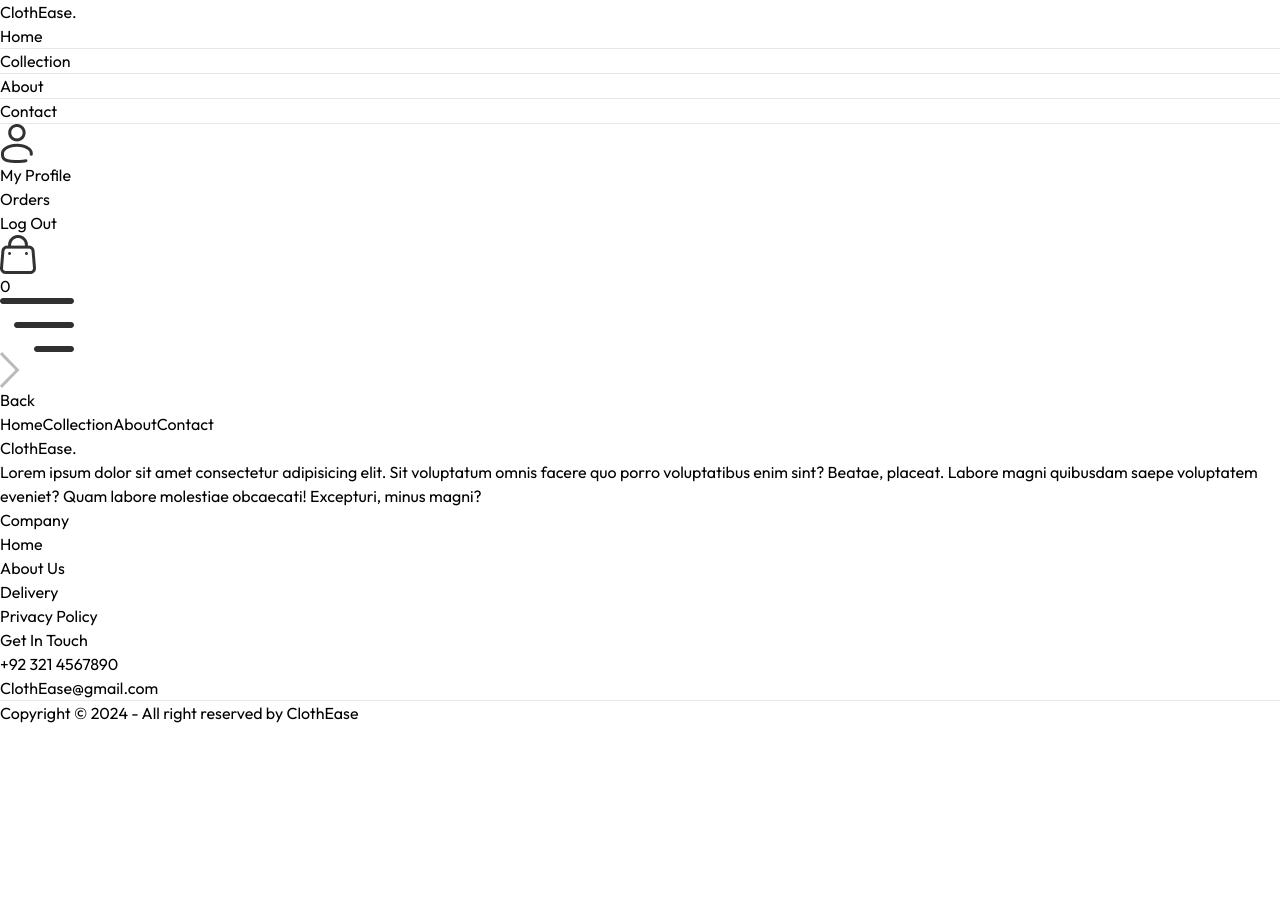
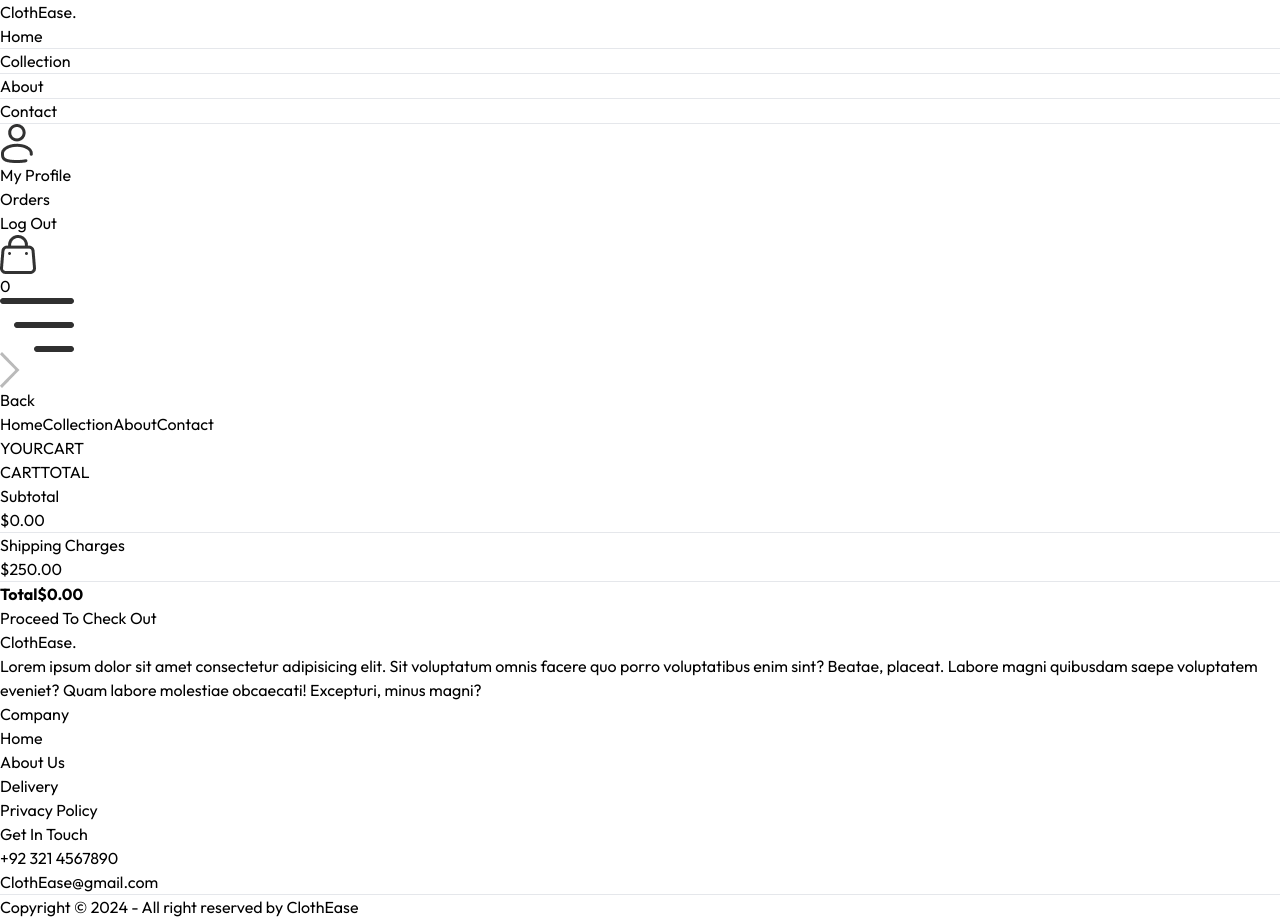
Before and after one commit to zzayd30/ClothEase-Front-End, a React (Vite) app: page /Cart in a window 1280 px wide. Before the commit the page ends 800 px from the top, so only its background shows below. Built offline with nearby package versions, Linux system fonts and the light colour scheme.

Commit message:
Completed the Cart Page

```diff
--- /dev/null
+++ b/src/components/CartTotal.jsx
@@ -0,0 +1,34 @@
+import React from 'react'
+import { useContext } from 'react'
+import { ShopContext } from '../context/ShopContext'
+import Title from './Title';
+
+const CartTotal = () => {
+    const { currency, deliveryCharges, GetCartAmount } = useContext(ShopContext);
+
+    return (
+        <div className='w-full'>
+            <div className="text-2xl">
+                <Title text1={"CART"} text2={"TOTAL"} />
+            </div>
+            <div className="flex flex-col gap-2 text-sm mt-2">
+                <div className="flex justify-between">
+                    <p>Subtotal</p>
+                    <p>{currency}{GetCartAmount()}.00</p>
+                </div>
+                <hr />
+                <div className="flex justify-between">
+                    <p>Shipping Charges</p>
+                    <p>{currency}{deliveryCharges}.00</p>
+                </div>
+                <hr />
+                <div className="flex justify-between">
+                    <b>Total</b>
+                    <b>{currency}{GetCartAmount() === 0 ? 0 : GetCartAmount() + deliveryCharges}.00</b>
+                </div>
+            </div>
+        </div>
+    )
+}
+
+export default CartTotal
--- a/src/context/ShopContext.jsx
+++ b/src/context/ShopContext.jsx
@@ -3,6 +3,7 @@
 import { useState, useEffect } from "react";
 import { toast } from "react-toastify";
 import Cart from "../pages/Cart";
+import { useNavigate } from "react-router-dom";
 export const ShopContext = createContext();
 
 const ShopContextProvider = (props) => {
@@ -12,6 +13,7 @@
     const [Search, setSearch] = useState("")
     const [ShowSearch, setShowSearch] = useState(true)
     const [CartItem, setCartItem] = useState({})
+    const Navigate = useNavigate()
     const AddToCart = async (itemId, size) => {
 
         if (!size) {
@@ -54,13 +56,35 @@
         }
         return count;
     }
+    const UpdateQuantity = async (itemId, size, quantity) =>{
+        let CartData = structuredClone(CartItem)
 
+        CartData[itemId][size] = quantity;
+        setCartItem(CartData)
+    }
+
+    const GetCartAmount = () => {
+        let amount = 0
+        for (const items in CartItem) {
+            for (const item in CartItem[items]) {
+                try {
+                    if (CartItem[items][item] > 0) {
+                        const productData = products.find((product) => product._id === items);
+                        amount += productData.price * CartItem[items][item]
+                    }
+                } catch (error) {
+                    console.log(error)
+                }
+            }
+        }
+        return amount;
+    }
 
     const value = {
         products, currency, deliveryCharges,
         Search, setSearch, setShowSearch, ShowSearch,
-        CartItem, AddToCart,
-        GetCartCount
+        CartItem, AddToCart, Navigate,
+        GetCartCount, UpdateQuantity, GetCartAmount
     }
 
     return (
--- a/src/pages/Cart.jsx
+++ b/src/pages/Cart.jsx
@@ -1,9 +1,66 @@
-import React from 'react'
+import React, { useContext } from 'react'
+import { ShopContext } from '../context/ShopContext'
+import { useState, useEffect } from 'react'
+import Title from '../components/Title';
+import { assets } from '../assets/assets';
+import CartTotal from '../components/CartTotal';
 
 const Cart = () => {
+  const { CartItem, products, currency, UpdateQuantity, Navigate } = useContext(ShopContext);
+  const [CartData, setCartData] = useState([])
+  useEffect(() => {
+    const TempData = [];
+    for (const items in CartItem) {
+      for (const item in CartItem[items]) {
+        if (CartItem[items][item] > 0) {
+          TempData.push({
+            _id: items,
+            size: item,
+            quantity: CartItem[items][item]
+          })
+        }
+      }
+    }
+    setCartData(TempData)
+  }, [CartItem])
+
   return (
-    <div>
+    <div className='border-t pt-14'>
+      <div className="text-2xl mb-3">
+        <Title text1={"YOUR"} text2={"CART"} />
+      </div>
 
+      <div className="">
+        {
+          CartData.map((item, index) => {
+            const productData = products.find((product) => product._id === item._id);
+            return (
+              <div key={index} className="py-4 border-t border-b text-gray-700 grid grid-cols-[4fr_0.5fr_0.5fr] sm:grid-cols-[4fr_2fr_0.5fr] items-center gap-4">
+                <div className="flex items-start gap-6">
+                  <img className='w-16 sm:w-20' src={productData.image[0]} alt="Product Image" />
+                  <div>
+                    <p className='text-xs sm:text-lg font-medium'>{productData.name}</p>
+                    <div className="flex items-center gap-5 mt-2">
+                      <p>{currency}{productData.price}</p>
+                      <p className='px-2 sm:px-3 sm:py-1 border bg-slate-50'>{item.size}</p>
+                    </div>
+                  </div>
+                </div>
+                <input onChange={(e) => e.target.value === "" || e.target.value === "0" ? null : UpdateQuantity(item._id, item.size, Number(e.target.value))} className='border max-w-10 sm:max-w-20 px-1 sm:px-2 py-1' type="number" min={1} defaultValue={item.quantity} />
+                <img onClick={() => { UpdateQuantity(item._id, item.size, 0) }} className='w-4 mr-4 sm:w-5 cursor-pointer' src={assets.bin_icon} alt="Bin Icon" />
+              </div>
+            )
+          })
+        }
+      </div>
+      <div className="flex justify-center my-20">
+          <div className="w-full sm:w-[450px]">
+            <CartTotal />
+            <div className="w-full text-end">
+              <button onClick={()=>{Navigate("/PlaceOrder")}} className='bg-black text-white text-sm my-8 px-8 py-3'>Proceed To Check Out</button>
+            </div>
+          </div>
+      </div>
     </div>
   )
 }
```
